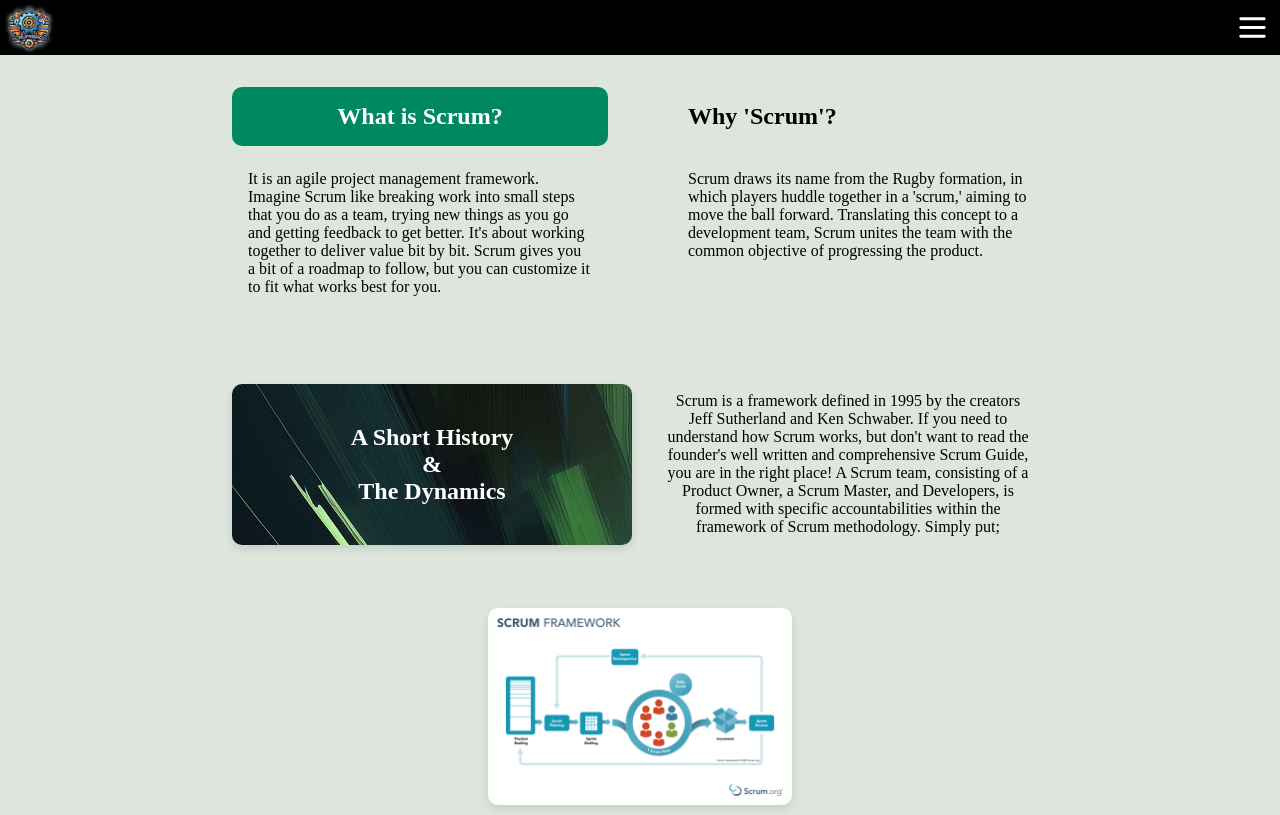
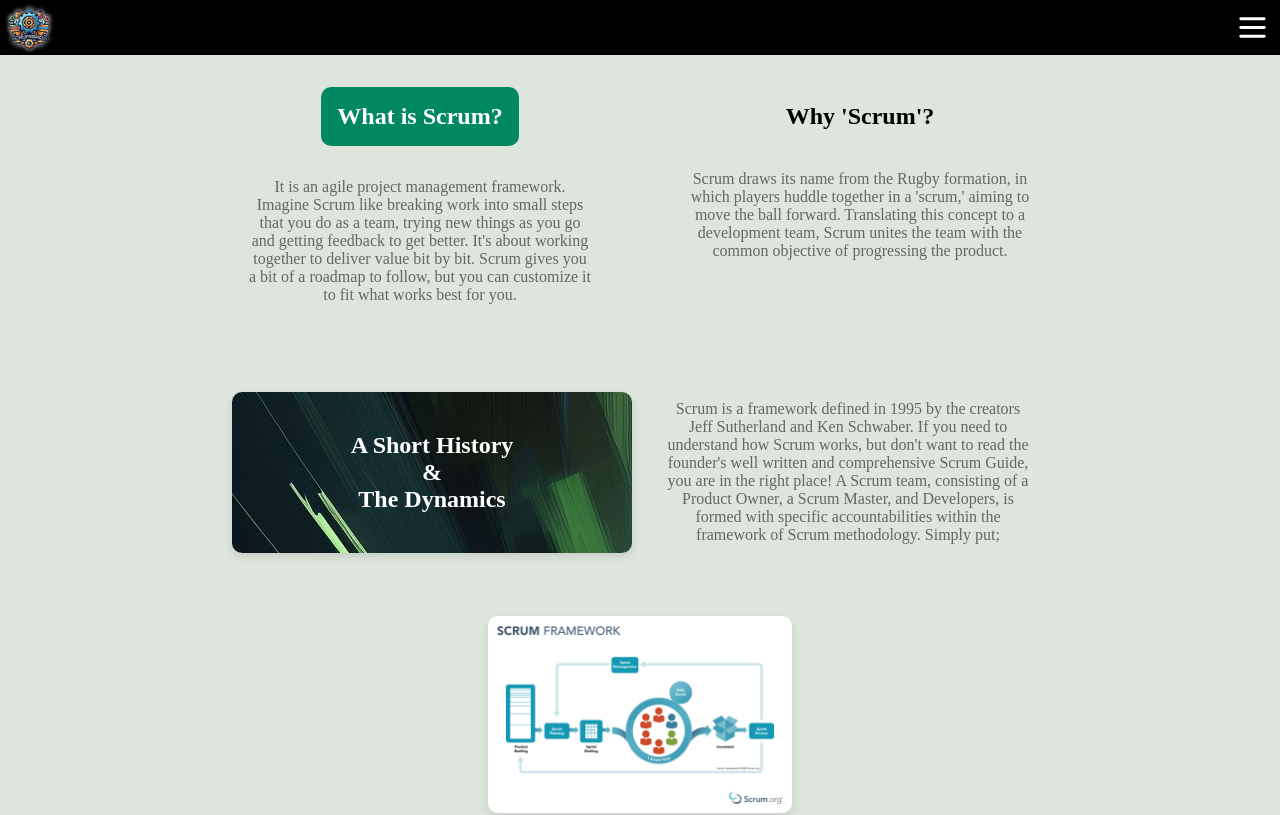
Before and after one commit to Memai2023/scrum-guide, a React (Vite) app: page /essence in a window 1280 px wide. Shown: the top 815 px of the page. Built offline with nearby package versions, Linux system fonts and the light colour scheme.

Commit message:
improve styling consistency over page

```diff
--- a/src/Components/Essence/Theory/Theory.module.css
+++ b/src/Components/Essence/Theory/Theory.module.css
@@ -22,6 +22,7 @@
 
 .contentContainer p {
     flex-grow: 0;
+    text-align: center;
 }
 
 .theoryContainer * {
--- a/src/Components/Essence/WhatIsScrum/WhatIsScrum.module.css
+++ b/src/Components/Essence/WhatIsScrum/WhatIsScrum.module.css
@@ -10,6 +10,14 @@
     flex: 1;
     margin: 8px;
     padding: 16px;
+    text-align: center;
+}
+
+.cardContainer > :nth-child(1) {
+    display: flex;
+    flex-direction: column;
+    justify-content: center;
+    align-items: center;
 }
 
 .cardContainer > :nth-child(1) h2 {
@@ -17,7 +25,11 @@
     border-radius: 10px;
     color: #fff;
     padding: 16px;
-    text-align: center;
+    width: fit-content;
+}
+
+.cardContainer > :nth-child(2) h2 {
+    color: #000;
 }
 
 @media screen and (min-width:768px) {
--- a/src/Pages/Essence/Essence.module.css
+++ b/src/Pages/Essence/Essence.module.css
@@ -7,6 +7,7 @@
 .essenceContainer {
     align-items: center;
     background-color: var(--essence-bg-color);
+    color: #666;
     display: flex;
     flex-direction: column;
     padding-bottom: 48px;
```
